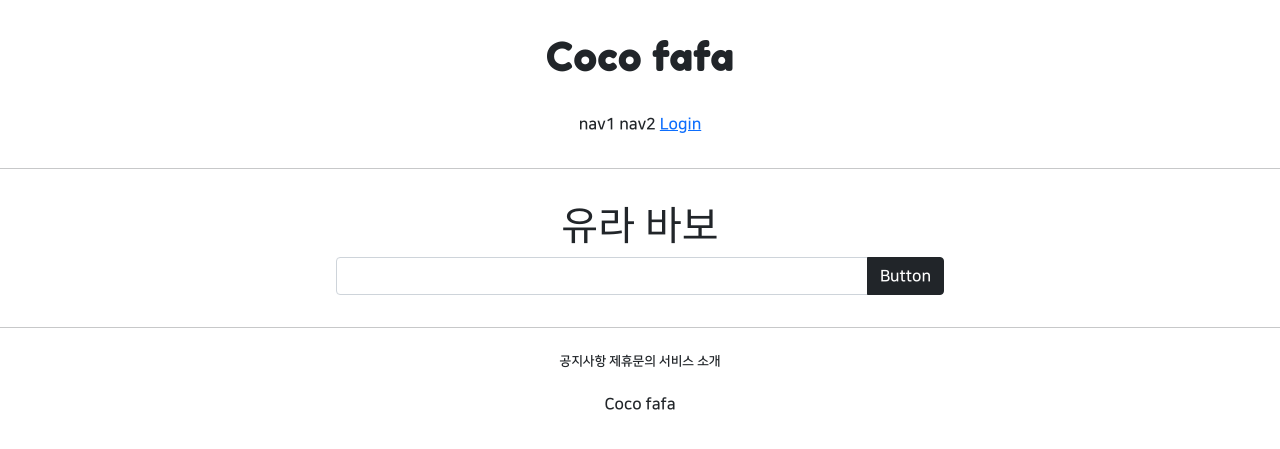
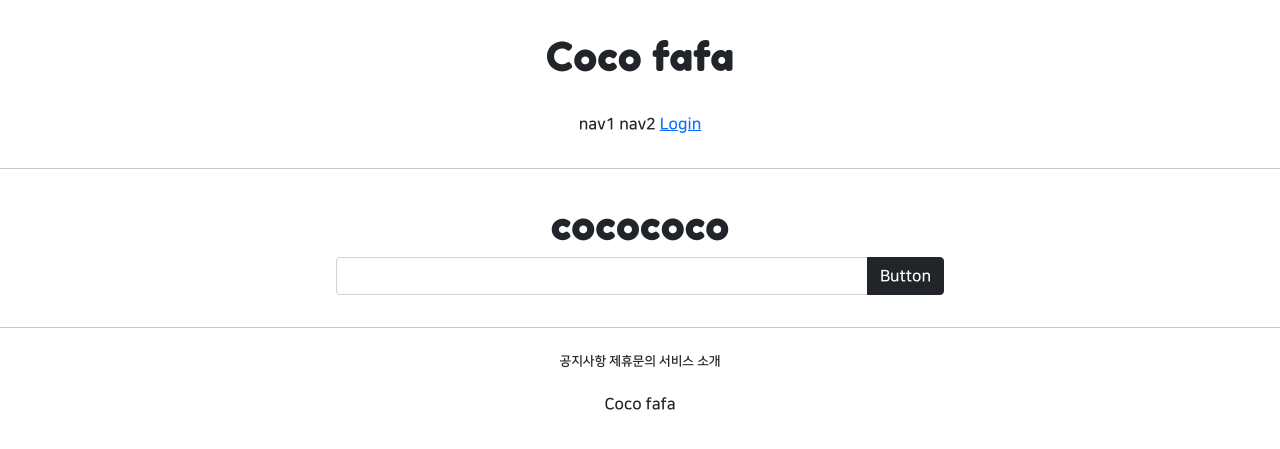
Before and after one commit to cocofafa/5ban-dJANGGO, a Django app: page /accounts/hello_world/ in a window 1280 px wide. Shown: the top 449 px of the page. Run offline with Django 3.2, Linux system fonts and the light colour scheme; parts of the project's set-up code (start-up, migrations or seed data) failed here and were passed over; some libraries are stand-ins or nearby versions.

Commit message:
07.19 class commit_3

```diff
--- a/accountapp/templates/accountapp/delete.html
+++ b/accountapp/templates/accountapp/delete.html
@@ -1,4 +1,4 @@
-% extends 'base.html' %}
+{% extends 'base.html' %}
 
 {% block content %}
 
--- a/accountapp/templates/accountapp/detail.html
+++ b/accountapp/templates/accountapp/detail.html
@@ -11,6 +11,7 @@
         <div>
             {{ target_user.date_joined }}
         </div>
+        {% if user == target_user %}
 
         <div>
             <a href="{% url 'accountapp:update' pk=target_user.pk %}">
@@ -23,6 +24,6 @@
                 나는 회원탈퇴
             </a>
         </div>
-
+        {% endif %}
     </div>
 {% endblock %}
--- a/accountapp/templates/accountapp/hello_world.html
+++ b/accountapp/templates/accountapp/hello_world.html
@@ -4,7 +4,7 @@
 
     <div style=" margin: 2rem; text-align: center ">
 
-        <h1 style="font-family: 'Fredoka One', cursive;">유라 바보</h1>
+        <h1 style="font-family: 'Fredoka One', cursive;">cocococo</h1>
 
         <form action="/accounts/hello_world/" method="post">
             {% csrf_token %}
```
